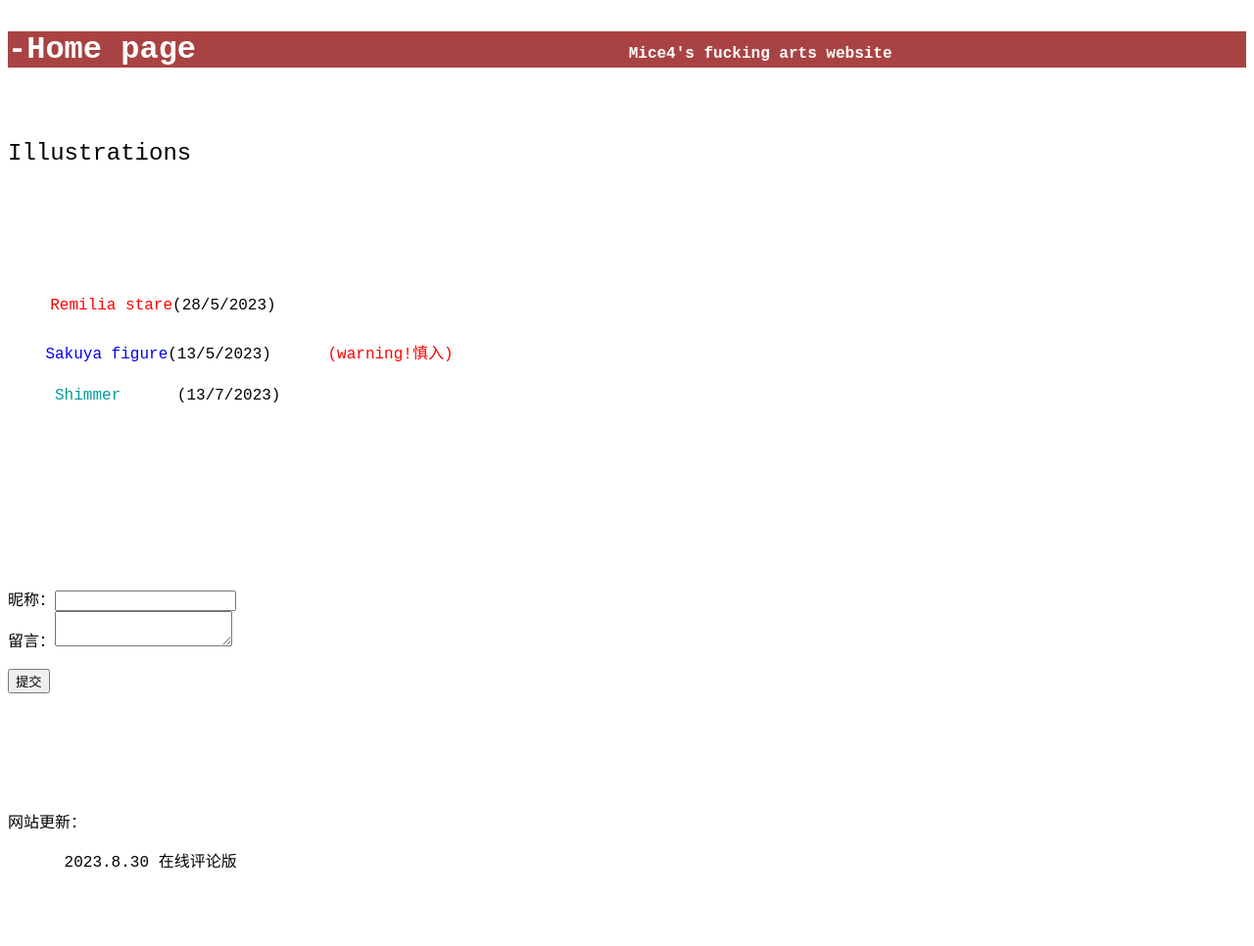
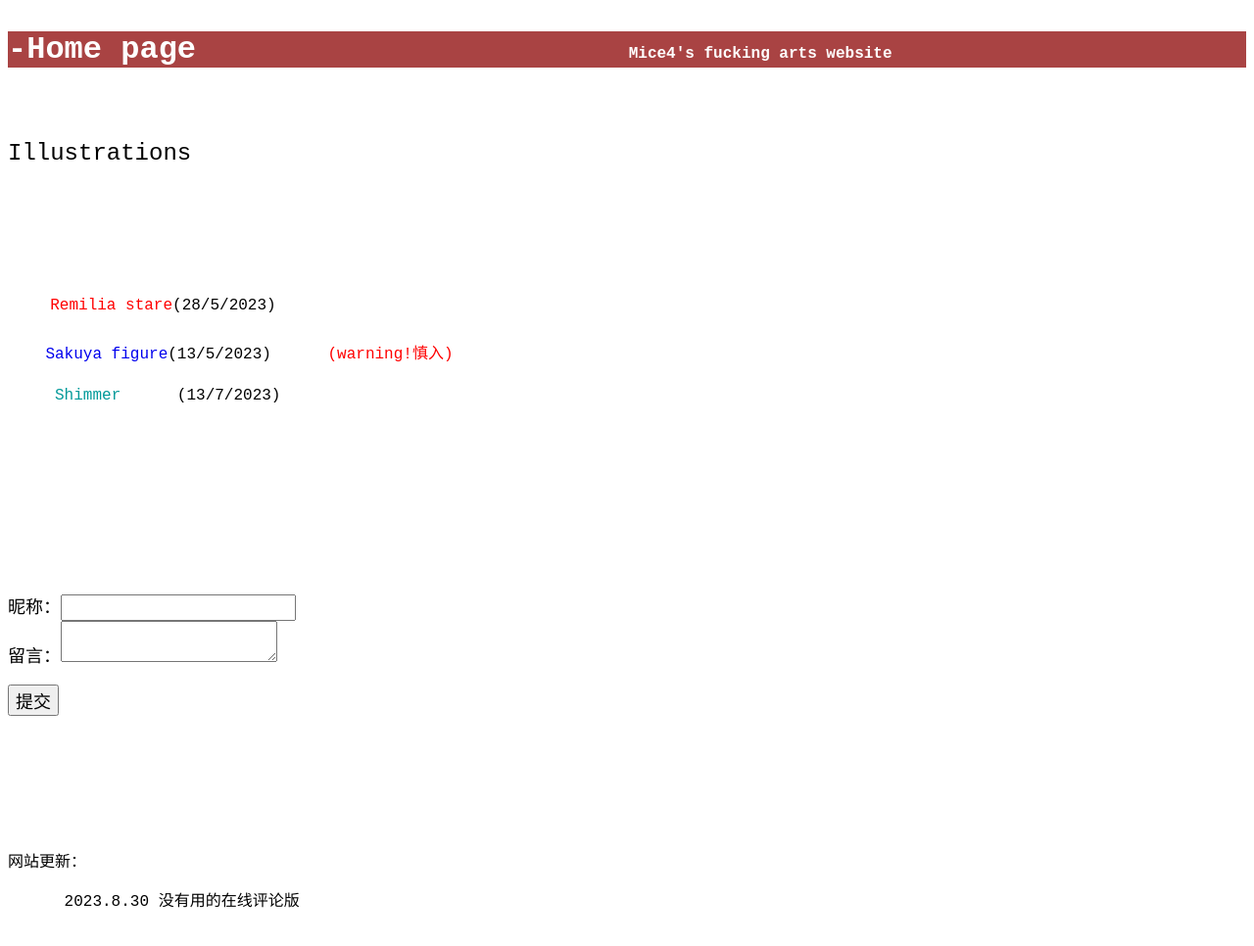
Before and after one commit to Mice4/Mice4.github.io, a plain HTML site: page index.html in a window 1280 px wide. Shown: the top 966 px of the page at 98% size. Before the commit the page ends 940 px from the top, so only its background shows below. Drawn offline with Linux system fonts and the light colour scheme.

Commit message:
Add files via upload

```diff
--- a/index.html
+++ b/index.html
@@ -89,7 +89,7 @@ Remilia stare</span></a><span class="auto-style9">(28/5/2023)</span></p>
 <p class="auto-style6">&nbsp;</p>
 <p class="auto-style6">&nbsp; &nbsp;</p>
 <p class="auto-style3">&nbsp;</p>
-<p class="auto-style3">&nbsp;</p>
+<p class="auto-style22">&nbsp;</p>
 
 </body>
 
@@ -97,11 +97,18 @@ Remilia stare</span></a><span class="auto-style9">(28/5/2023)</span></p>
 
 
 
+<span class="auto-style21">
+
+
+
 <!DOCTYPE html>
+</span>
 <html>
 <head>
     <meta charset="utf-8">
+    <span class="auto-style21">
     <title>评论区留言</title>
+    </span>
     <style type="text/css">
         .div1,div{
             width: 1350px;
@@ -109,24 +116,36 @@ Remilia stare</span></a><span class="auto-style9">(28/5/2023)</span></p>
         }
     .auto-style20 {
 	font-family: "Courier New";
+	font-size: medium;
+}
+.auto-style21 {
+	font-size: large;
+}
+.auto-style22 {
+	font-family: "Courier New", Courier, monospace;
+	font-size: large;
 }
     </style>
 </head>
 <body>
     <div class="div1" id="div1">
+        <span class="auto-style21">
         <!-- 创建昵称和留言文本框 -->
-        <span>昵称：</span><input type="text" id="user" name="user">
-        <br>
-        <span>留言：</span><textarea id="lang"></textarea><br />
-		<br>
+        昵称：</span><input type="text" id="user" name="user" class="auto-style21">
+        <br class="auto-style21">
+        <span class="auto-style21">留言：</span><textarea id="lang" class="auto-style21"></textarea><br class="auto-style21" />
+		<br class="auto-style21">
+        <span class="auto-style21">
         <!-- 创建提交评价按钮 -->
-        <input type="button" value="提交" id="btn">
+        </span>
+        <input type="button" value="提交" id="btn" class="auto-style21"><span class="auto-style21">
+		</span>
     </div>
-	<p>&nbsp;</p>
-	<p>&nbsp;</p>
-	<p>&nbsp;</p>
+	<p class="auto-style21">&nbsp;</p>
+	<p class="auto-style21">&nbsp;</p>
+	<p class="auto-style21">&nbsp;</p>
 	<p class="auto-style20">网站更新：</p>
-	<p class="auto-style20">&nbsp;&nbsp;&nbsp;&nbsp;&nbsp; 2023.8.30 在线评论版</p>
+	<p class="auto-style20">&nbsp;&nbsp;&nbsp;&nbsp;&nbsp; 2023.8.30 没有用的在线评论版</p>
 	<p>&nbsp;&nbsp;&nbsp; &nbsp;</p>
 </body>
 <script type="text/javascript">
```
